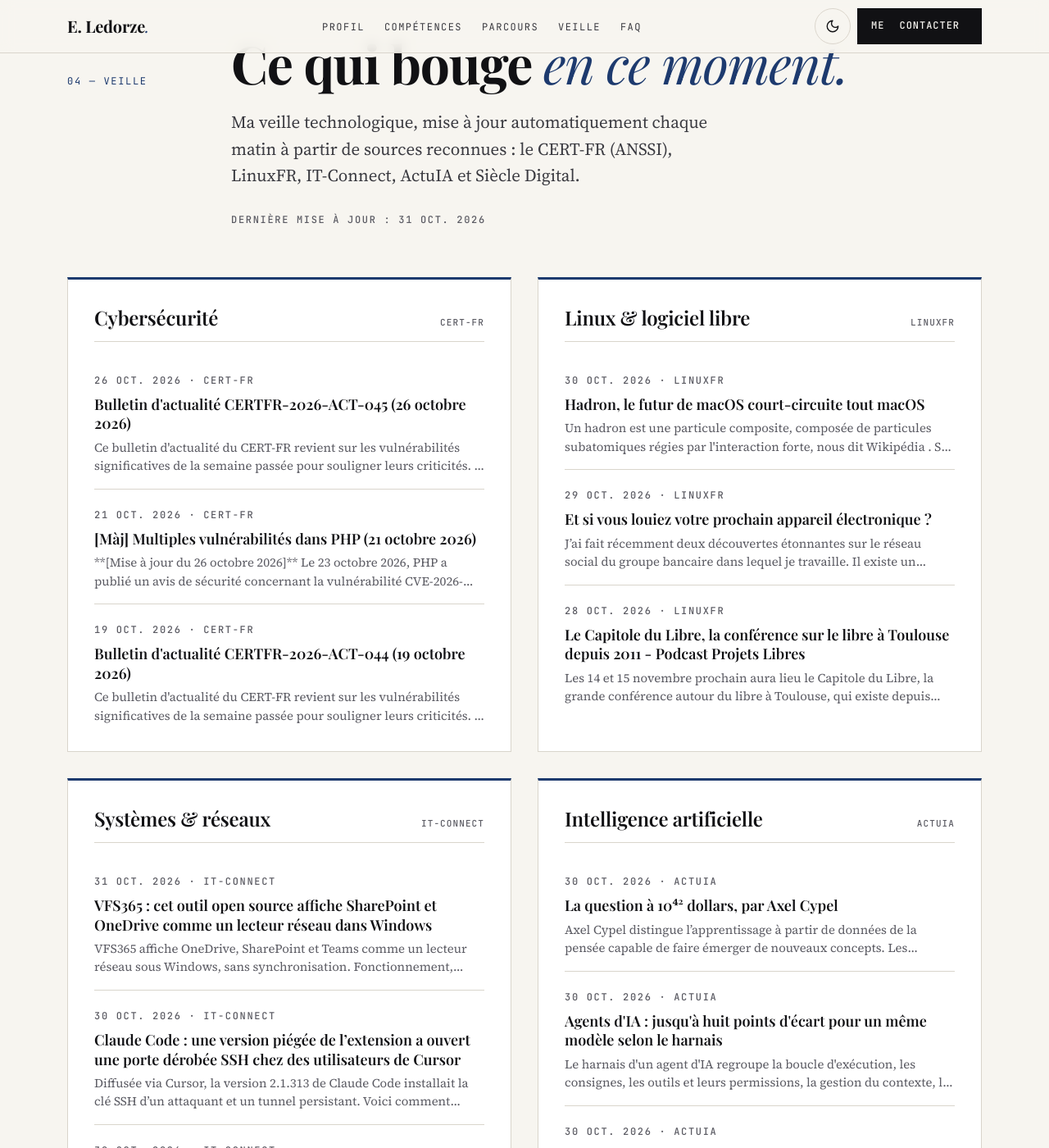
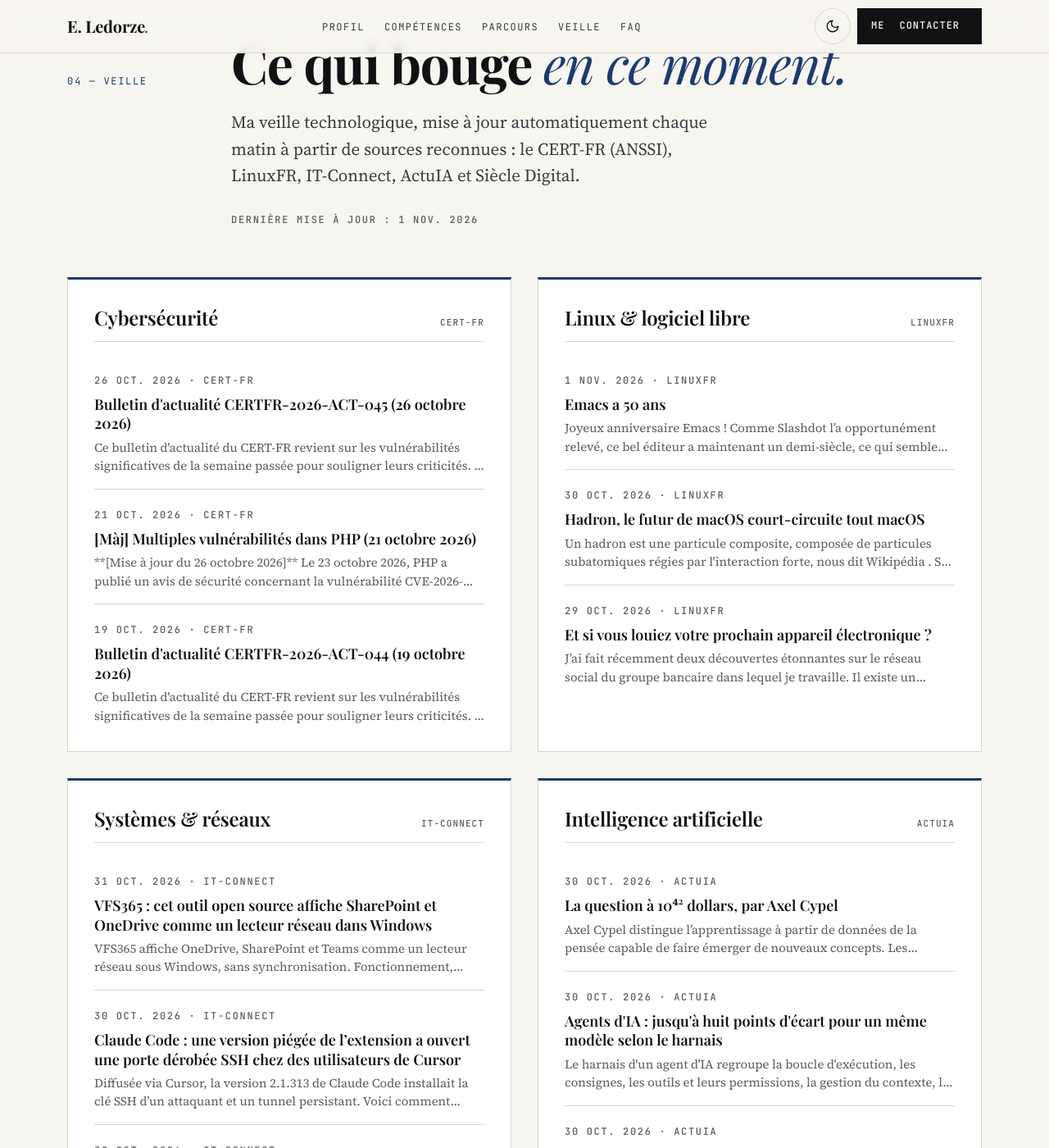
Before and after one commit to TheDringe54-lab/TheDringe54-lab.github.io, a Jekyll site: the page built from index.html, in a window 1280 px wide and 1400 px high, scrolled down 4086 px. Shown: the whole window at 82% size. Built offline with Jekyll 4.4.1, drawn with Linux system fonts in a browser that asks for light colours.

Commit message:
Veille techno : mise à jour automatique

```diff
--- a/_data/veille.json
+++ b/_data/veille.json
@@ -1,5 +1,5 @@
 {
-  "mise_a_jour": "2026-10-31",
+  "mise_a_jour": "2026-11-01",
   "themes": [
     {
       "id": "cyber",
@@ -35,6 +35,13 @@
       "titre_en": "Linux & open source",
       "articles": [
         {
+          "titre": "Emacs a 50 ans",
+          "lien": "https://linuxfr.org/news/emacs-a-50-ans",
+          "source": "LinuxFR",
+          "date": "2026-11-01",
+          "resume": "Joyeux anniversaire Emacs ! Comme Slashdot l’a opportunément relevé, ce bel éditeur a maintenant un demi-siècle, ce qui semble complètement dingue. J’avais…"
+        },
+        {
           "titre": "Hadron, le futur de macOS court-circuite tout macOS",
           "lien": "https://linuxfr.org/news/hadron-le-futur-de-macos-court-circuite-tout-macos",
           "source": "LinuxFR",
@@ -47,13 +54,6 @@
           "source": "LinuxFR",
           "date": "2026-10-29",
           "resume": "J’ai fait récemment deux découvertes étonnantes sur le réseau social du groupe bancaire dans lequel je travaille. Il existe un groupe de veille sur l’open…"
-        },
-        {
-          "titre": "Le Capitole du Libre, la conférence sur le libre à Toulouse depuis 2011 - Podcast Projets Libres",
-          "lien": "https://linuxfr.org/news/le-capitole-du-libre-la-conference-sur-le-libre-a-toulouse-depuis-2011-podcast-projets-libres",
-          "source": "LinuxFR",
-          "date": "2026-10-28",
-          "resume": "Les 14 et 15 novembre prochain aura lieu le Capitole du Libre, la grande conférence autour du libre à Toulouse, qui existe depuis 2011. Dans cet épisode, avec…"
         }
       ]
     },
```
